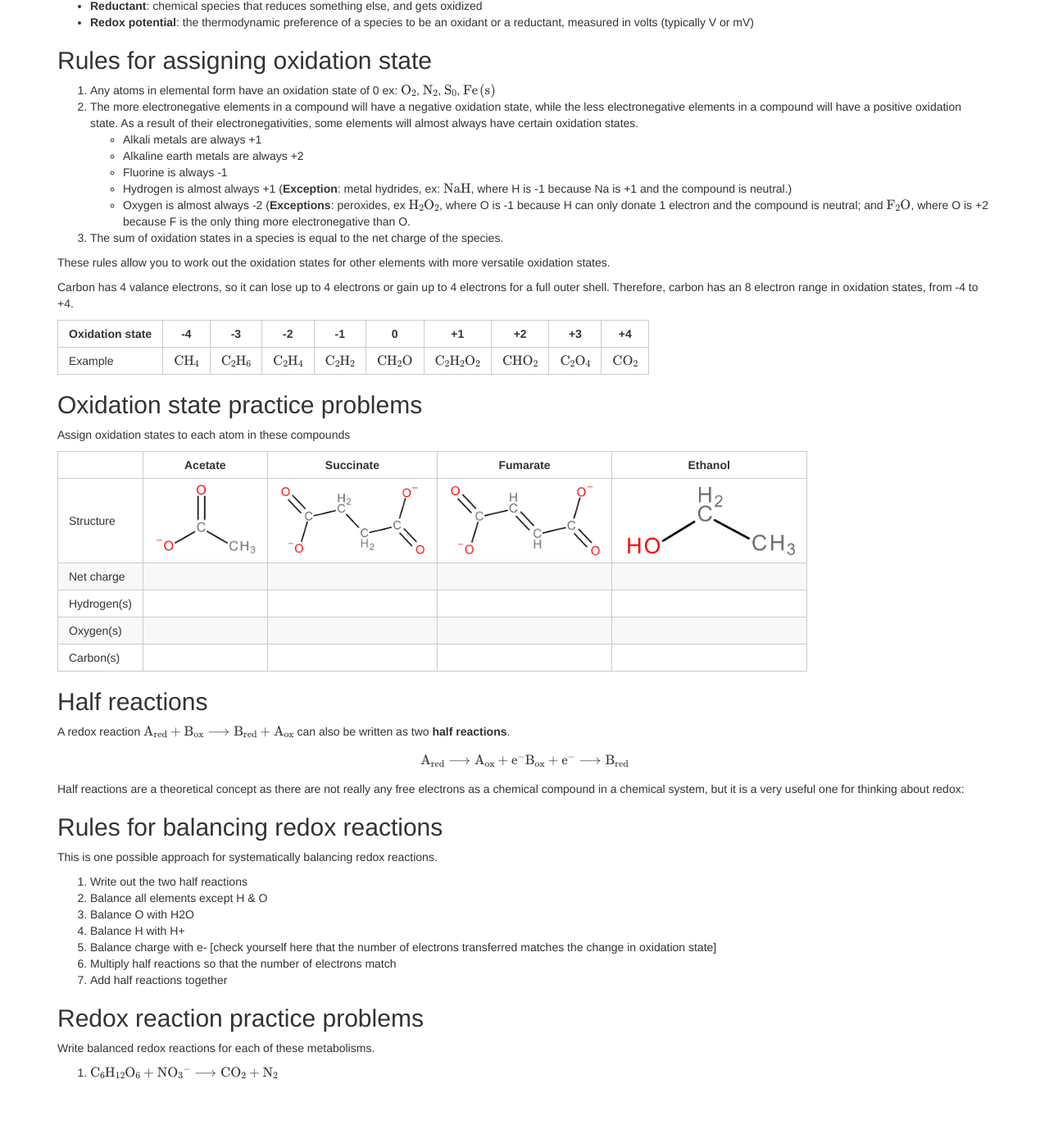
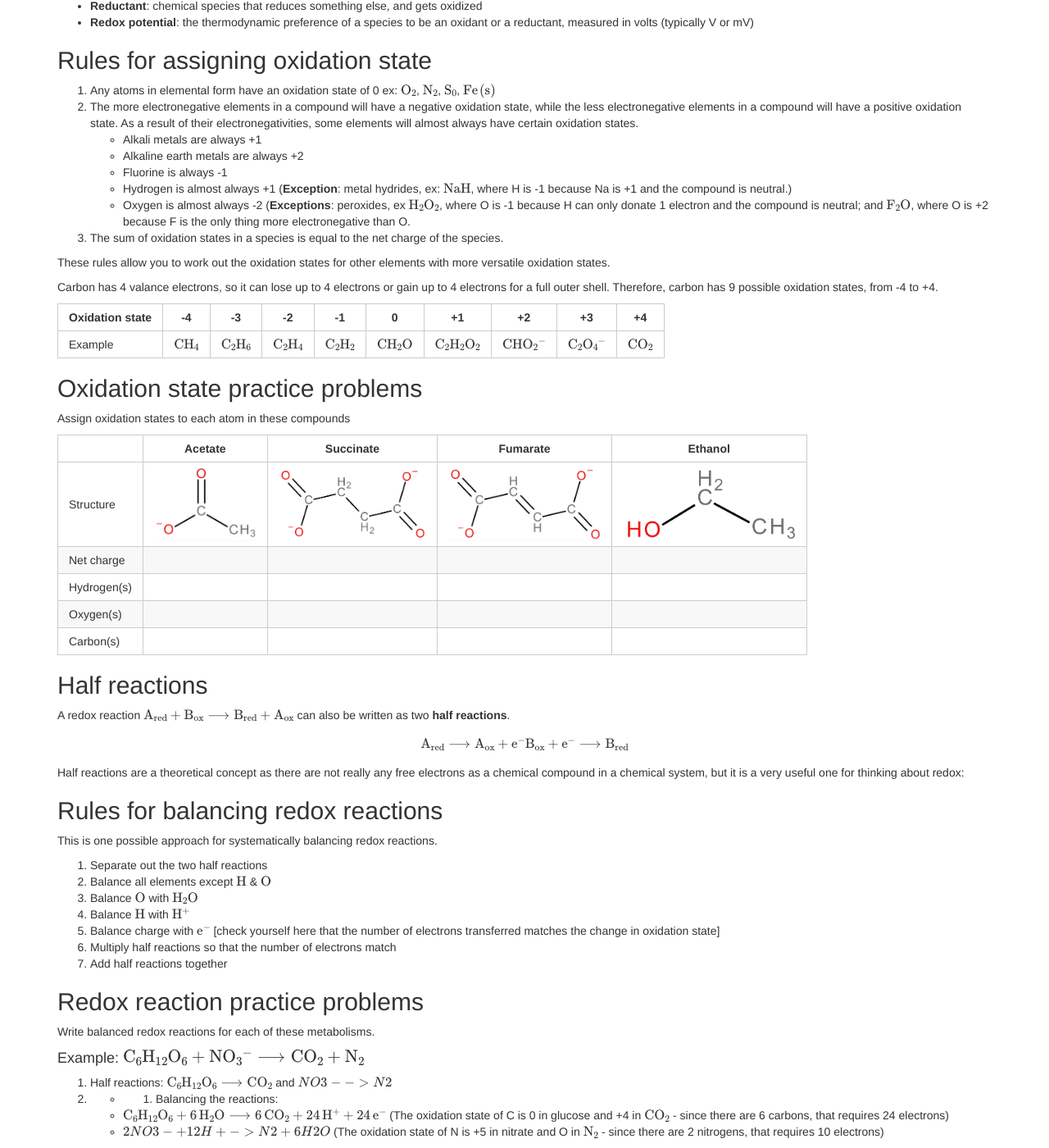
Before and after one commit to CUB-Geomicrobiology/materials, a Jekyll site: the page built from redox_refresher.md, in a window 1280 px wide and 1400 px high, scrolled down 249 px. Shown: the whole window at 82% size. Built offline with Jekyll 4.4.1, drawn with Linux system fonts in a browser that asks for light colours; nearby versions of some CDN libraries; formulas are drawn with MathJax 3; our own code applies the rules of GitHub Pages for plain Markdown files; before the commit the page ends 1577 px from its top, so only the background shows below that.

Commit message:
more practice problems

```diff
--- a/redox_refresher.md
+++ b/redox_refresher.md
@@ -31,11 +31,11 @@ permalink: /redox/
 
 These rules allow you to work out the oxidation states for other elements with more versatile oxidation states.
 
-Carbon has 4 valance electrons, so it can lose up to 4 electrons or gain up to 4 electrons for a full outer shell. Therefore, carbon has an 8 electron range in oxidation states, from -4 to +4.
+Carbon has 4 valance electrons, so it can lose up to 4 electrons or gain up to 4 electrons for a full outer shell. Therefore, carbon has 9 possible oxidation states, from -4 to +4.
 
 | Oxidation state |     -4     |     -3      |     -2      |     -1      |      0      |      +1       |     +2      |     +3      |     +4     |
 |-----------------|:----------:|:-----------:|:-----------:|:-----------:|:-----------:|:-------------:|:-----------:|:-----------:|:----------:|
-| Example         | $\ce{CH4}$ | $\ce{C2H6}$ | $\ce{C2H4}$ | $\ce{C2H2}$ | $\ce{CH2O}$ | $\ce{C2H2O2}$ | $\ce{CHO2}$ | $\ce{C2O4}$ | $\ce{CO2}$ |
+| Example         | $\ce{CH4}$ | $\ce{C2H6}$ | $\ce{C2H4}$ | $\ce{C2H2}$ | $\ce{CH2O}$ | $\ce{C2H2O2}$ | $\ce{CHO2-}$ | $\ce{C2O4-}$ | $\ce{CO2}$ |
 
 
 ## Oxidation state practice problems
@@ -66,11 +66,11 @@ Half reactions are a theoretical concept as there are not really any free electr
 
 This is one possible approach for systematically balancing redox reactions.
 
-1. Write out the two half reactions
-2. Balance all elements except H & O
-3. Balance O with H2O
-4. Balance H with H+
-5. Balance charge with e- [check yourself here that the number of electrons transferred matches the change in oxidation state]
+1. Separate out the two half reactions
+2. Balance all elements except $\ce{H}$ & $\ce{O}$
+3. Balance $\ce{O}$ with $\ce{H2O}$
+4. Balance $\ce{H}$ with $\ce{H+}$
+5. Balance charge with $\ce{e-}$ [check yourself here that the number of electrons transferred matches the change in oxidation state]
 6. Multiply half reactions so that the number of electrons match
 7. Add half reactions together
 
@@ -78,4 +78,9 @@ This is one possible approach for systematically balancing redox reactions.
 
 Write balanced redox reactions for each of these metabolisms.
 
-1. $\ce{C6H12O6 + NO3- -> CO2 + N2}$
+#### Example: $\ce{C6H12O6 + NO3- -> CO2 + N2}$
+
+1. Half reactions: $\ce{C6H12O6 -> CO2}$ and $NO3- -> N2$
+2. - 5. Balancing the reactions:
+    - $\ce{C6H12O6 + 6 H2O -> 6 CO2 + 24 H+ + 24 e-}$ (The oxidation state of C is 0 in glucose and +4 in $\ce{CO2}$ - since there are 6 carbons, that requires 24 electrons)
+    - $2 NO3- + 12 H+ -> N2 + 6 H2O$ (The oxidation state of N is +5 in nitrate and O in $\ce{N2}$ - since there are 2 nitrogens, that requires 10 electrons)
```
